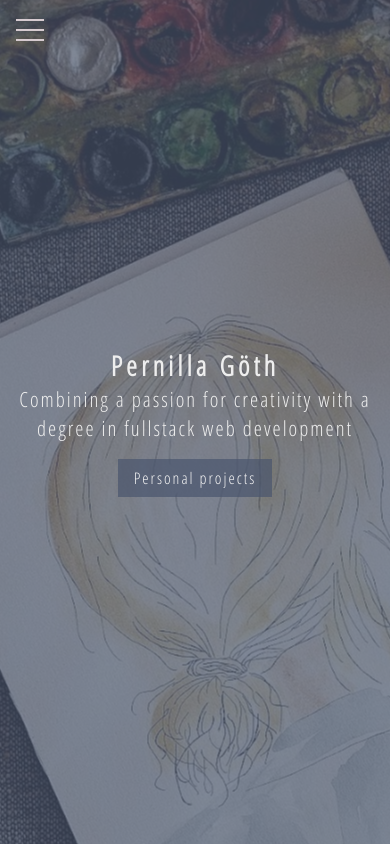
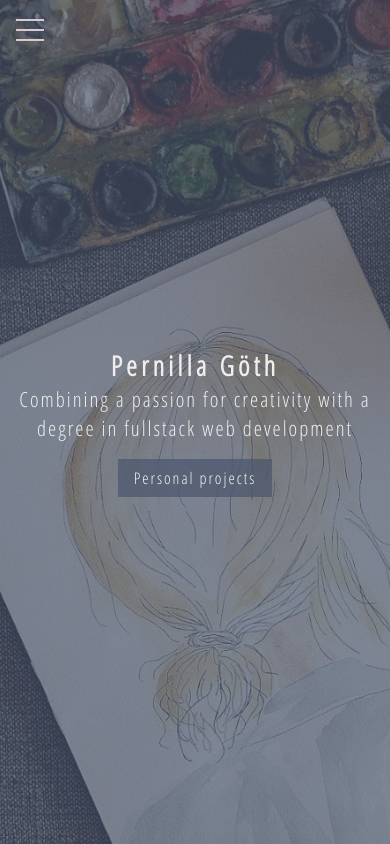
Before and after one commit to pg222jx/portfolio, a React (Create React App) app: page / in a window 390 px wide. Built offline with nearby package versions, Linux system fonts and the light colour scheme.

Commit message:
Checking deployment bug in css

```diff
--- a/src/App.css
+++ b/src/App.css
@@ -379,10 +379,6 @@ a {
 
 @media only screen and (max-width: 600px) {
   body {
-      background: url(./images/painting.jpg);
-  background-repeat: no-repeat;
-  background-attachment: fixed;
-  background-position: center;
-  /* background-size: cover; */
+      background: url(./images/painting.jpg) no-repeat center center/cover;
   }
 }
```
